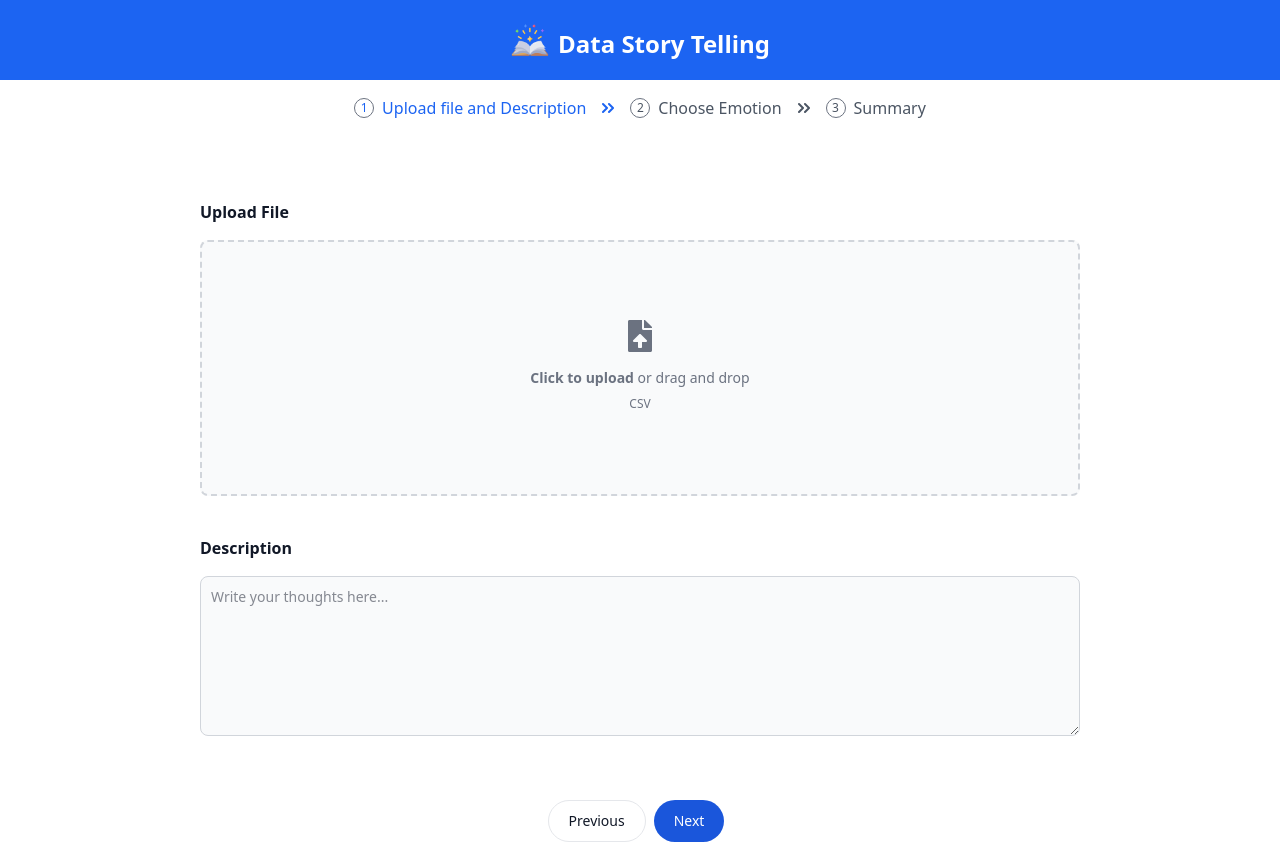
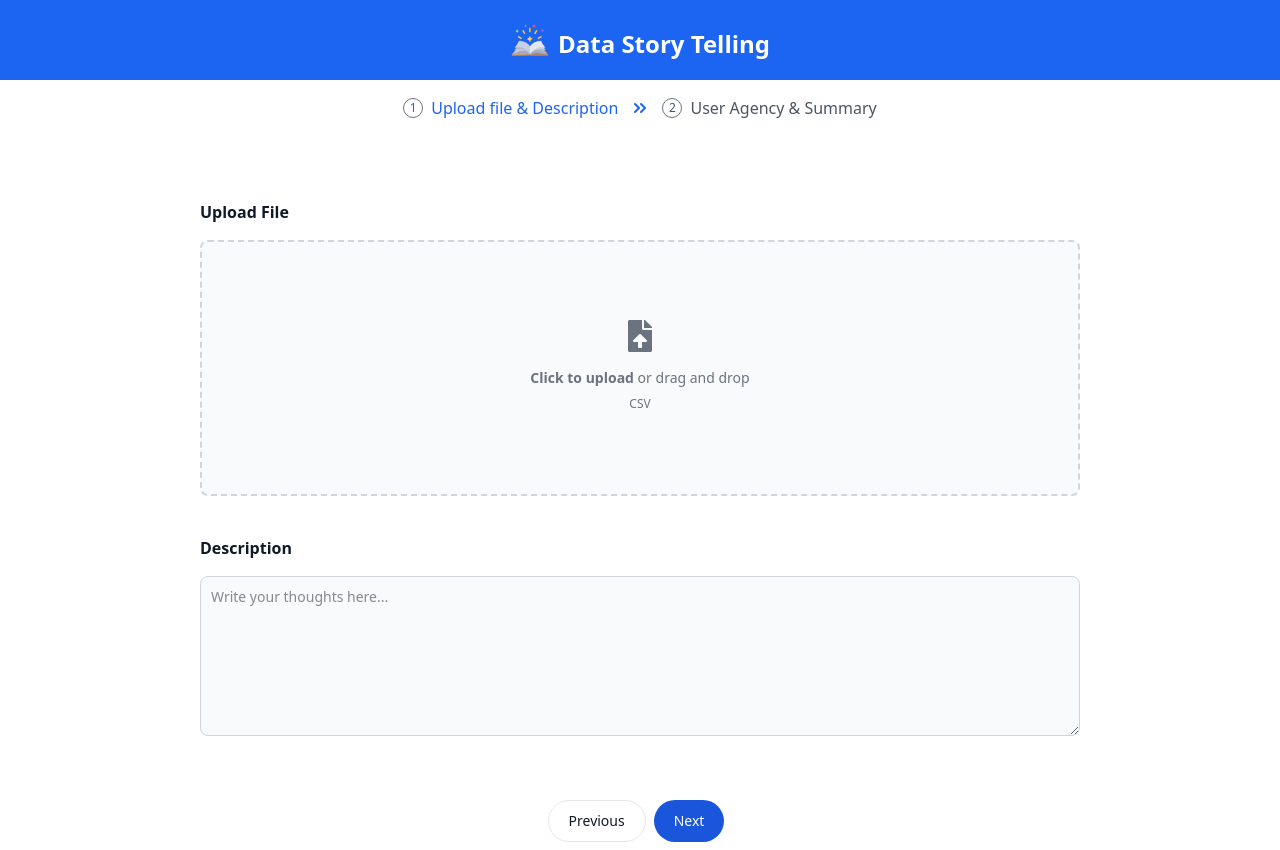
Before and after one commit to ikenichaa/llm-app, a React (Vite) app: page / in a window 1280 px wide. Built offline with nearby package versions, Linux system fonts and the light colour scheme.

Commit message:
feat: remove the second stepper

```diff
--- a/src/layouts/Stepper.tsx
+++ b/src/layouts/Stepper.tsx
@@ -6,8 +6,8 @@ import EmotionStep from "../pages/EmotionStep";
 const Stepper = () => {
   const mockSummaryText =
     "The data on social media paints a concerning picture. Relentless increases in daily usage steal time from real-world connections and personal reflection, potentially fueling loneliness. Engagement metrics highlight a troubling reliance on online validation, fostering insecurity through constant comparison with curated online personas. Rising FOMO statistics reveal a pervasive anxiety of missing out, driving compulsive platform checking. Furthermore, data on cyberbullying underscores the emotional toll of online negativity. These figures aren't just numbers; they signal a worrying trend of digital entanglement impacting our emotional well-being. We must address this growing concern to foster a healthier, more balanced relationship with social media before its allure overshadows genuine connection and peace of mind.";
-  type steps = "upload_file" | "choose_emotion" | "summary";
-  const [activeStep, setActiveStep] = useState<steps>("upload_file");
+  type steps = "first" | "second";
+  const [activeStep, setActiveStep] = useState<steps>("first");
 
   const [uploadedFile, setUploadedFile] = useState<File | null>(null);
   const [storyDescription, setStoryDescription] = useState<string>("");
@@ -26,24 +26,16 @@ const Stepper = () => {
     setSelectedEmotion(emotion);
   };
 
-  const nextStep = (currentStep: steps) => {
-    if (currentStep == "upload_file") {
-      return "choose_emotion";
-    }
-
-    return "summary";
+  const nextStep = () => {
+    return "second";
   };
 
-  const previousStep = (currentStep: steps) => {
-    if (currentStep == "summary") {
-      return "choose_emotion";
-    }
-
-    return "upload_file";
+  const previousStep = () => {
+    return "first";
   };
 
   const StepperBody = () => {
-    if (activeStep === "upload_file") {
+    if (activeStep === "first") {
       return (
         <UploadStep
           props={{
@@ -57,18 +49,6 @@ const Stepper = () => {
       );
     }
 
-    if (activeStep === "choose_emotion") {
-      return (
-        <EmotionStep
-          props={{
-            isLoading: isLoadingEmotion,
-            emotion: selectedEmotion,
-            emotionStepperEmitEmotion: handleEmotionChange,
-          }}
-        />
-      );
-    }
-
     return <SummaryStep props={{ summaryText: mockSummaryText }} />;
   };
 
@@ -77,7 +57,7 @@ const Stepper = () => {
       <ol className="flex items-center w-full justify-center p-3 space-x-2 text-sm font-medium text-center text-gray-500 bg-white  rounded-lg  dark:text-gray-400 sm:text-base dark:bg-gray-800 dark:border-gray-700 sm:p-4 sm:space-x-4 rtl:space-x-reverse">
         <li
           className={
-            activeStep === "upload_file"
+            activeStep === "first"
               ? "flex items-center text-blue-600"
               : "flex items-center text-gray-600"
           }
@@ -85,7 +65,7 @@ const Stepper = () => {
           <span className="flex items-center justify-center w-5 h-5 me-2 text-xs border border-gray-500 rounded-full shrink-0 dark:border-blue-500">
             1
           </span>
-          Upload file and Description
+          Upload file & Description
           <svg
             className="w-3 h-3 ms-2 sm:ms-4 rtl:rotate-180"
             aria-hidden="true"
@@ -102,9 +82,10 @@ const Stepper = () => {
             />
           </svg>
         </li>
+
         <li
           className={
-            activeStep === "choose_emotion"
+            activeStep === "second"
               ? "flex items-center text-blue-600"
               : "flex items-center text-gray-600"
           }
@@ -112,34 +93,7 @@ const Stepper = () => {
           <span className="flex items-center justify-center w-5 h-5 me-2 text-xs border border-gray-500 rounded-full shrink-0 dark:border-gray-400">
             2
           </span>
-          Choose Emotion
-          <svg
-            className="w-3 h-3 ms-2 sm:ms-4 rtl:rotate-180"
-            aria-hidden="true"
-            xmlns="http://www.w3.org/2000/svg"
-            fill="none"
-            viewBox="0 0 12 10"
-          >
-            <path
-              stroke="currentColor"
-              strokeLinecap="round"
-              strokeLinejoin="round"
-              strokeWidth="2"
-              d="m7 9 4-4-4-4M1 9l4-4-4-4"
-            />
-          </svg>
-        </li>
-        <li
-          className={
-            activeStep === "summary"
-              ? "flex items-center text-blue-600"
-              : "flex items-center text-gray-600"
-          }
-        >
-          <span className="flex items-center justify-center w-5 h-5 me-2 text-xs border border-gray-500 rounded-full shrink-0 dark:border-gray-400">
-            3
-          </span>
-          Summary
+          User Agency & Summary
         </li>
       </ol>
       <div className="grid my-16 mx-50 gap-y-10">
@@ -147,14 +101,14 @@ const Stepper = () => {
       </div>
       <div className="flex justify-center">
         <button
-          onClick={() => setActiveStep(previousStep(activeStep))}
+          onClick={() => setActiveStep(previousStep())}
           type="button"
           className="py-2.5 px-5 me-2 mb-2 text-sm font-medium text-gray-900 focus:outline-none bg-white rounded-full border border-gray-200 hover:bg-gray-100 hover:text-blue-700 focus:z-10 focus:ring-4 focus:ring-gray-100 dark:focus:ring-gray-700 dark:bg-gray-800 dark:text-gray-400 dark:border-gray-600 dark:hover:text-white dark:hover:bg-gray-700"
         >
           Previous
         </button>
         <button
-          onClick={() => setActiveStep(nextStep(activeStep))}
+          onClick={() => setActiveStep(nextStep())}
           type="button"
           className="text-white bg-blue-700 hover:bg-blue-800 focus:outline-none focus:ring-4 focus:ring-blue-300 font-medium rounded-full text-sm px-5 py-2.5 text-center me-2 mb-2 dark:bg-blue-600 dark:hover:bg-blue-700 dark:focus:ring-blue-800"
         >
```
